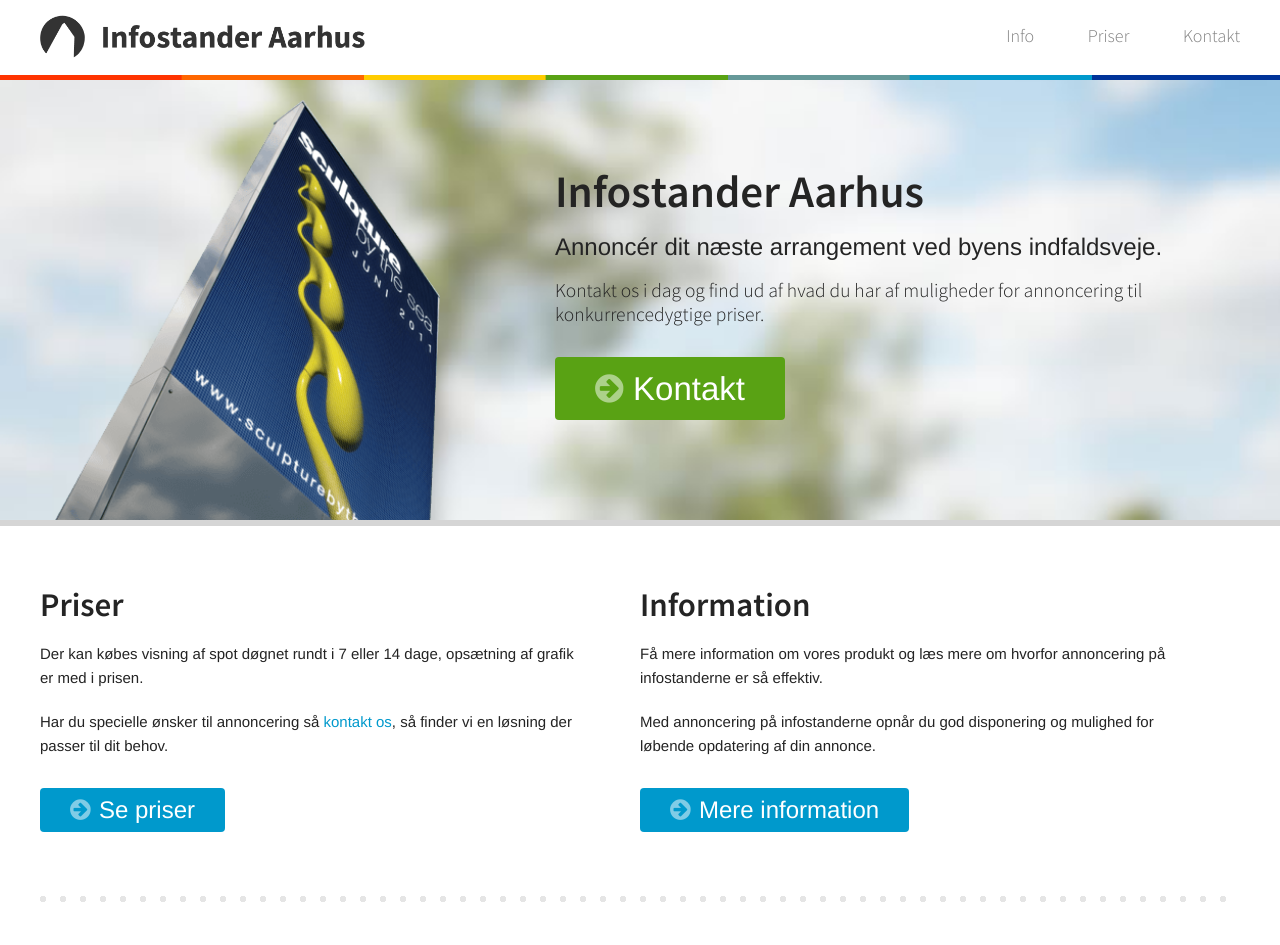
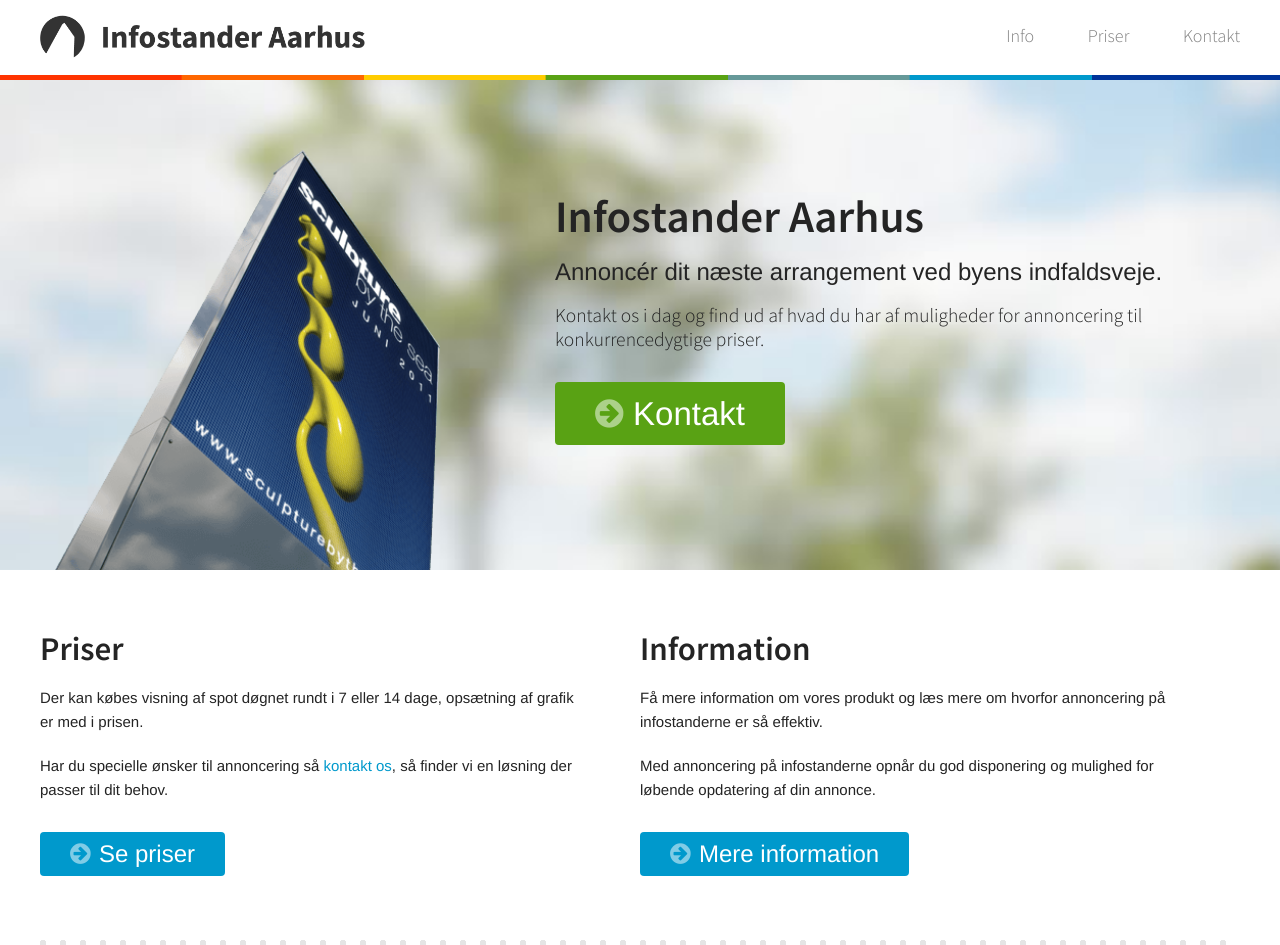
Before and after one commit to AHNDK/infostanderaarhus, a PHP site: page / in a window 1280 px wide. Shown: the top 945 px of the page. Run offline with PHP 8.4, Linux system fonts and the light colour scheme; some libraries are stand-ins or nearby versions; some web fonts are replaced.

Commit message:
Increased padding on contact section and removed border bottom from primary content

```diff
--- a/sass/layout/_layout.scss
+++ b/sass/layout/_layout.scss
@@ -167,7 +167,6 @@ figcaption {
   @include zen-grid-container();
   @include background-size(cover);
 
-  border-bottom: 6px solid $gray;
   margin-bottom: 70px;
   position: relative;
 
@@ -207,8 +206,8 @@ figcaption {
   @include box-sizing(border-box);
 
   display: inline-block;
-  padding-top: 100px;
-  padding-bottom: 100px;
+  padding-top: 125px;
+  padding-bottom: 125px;
 
   vertical-align: top;
 
```
Also changed, not shown: css/infostanderaarhus.styles.css.
